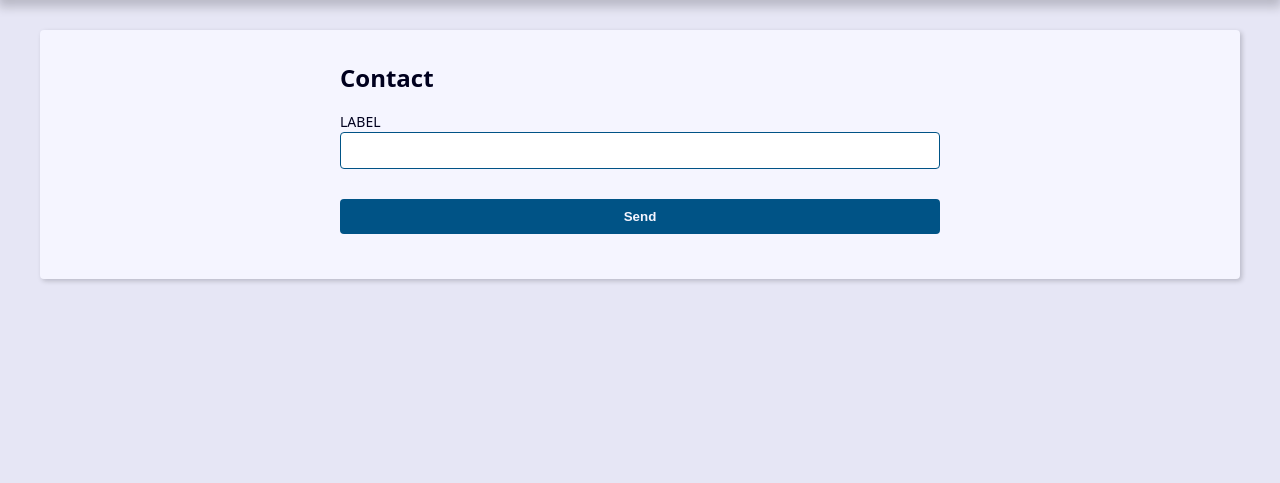
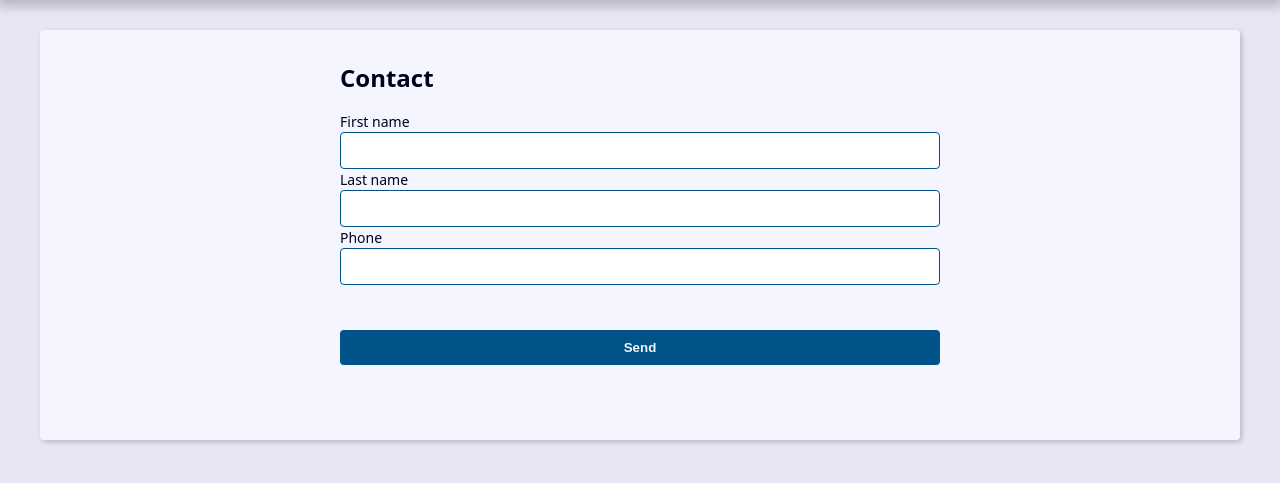
Before and after one commit to BrunoPinheirofe/agenda_projeto_django, a Django app: page /contact/create/ in a window 1280 px wide. Shown: the part 239-722 px from the top of the page. Run offline with Django 5.2, Linux system fonts and the light colour scheme.

Commit message:
tornando formulario de contato dinâmico

```diff
--- /dev/null
+++ b/contact/forms.py
@@ -0,0 +1,33 @@
+
+from django import forms
+from django.core.exceptions import ValidationError
+
+from contact.models import Contact
+
+
+class ContactForm(forms.ModelForm):
+    class Meta:
+        model = Contact
+        fields = (
+            "first_name",
+            "last_name",
+            "phone",
+        )
+
+        def clean(self):
+            cleaned_data = self.cleaned_data
+            self.add_error(
+            'first_name',
+            ValidationError(
+                'Mensagem de erro',
+                code='invalid'
+            )
+            )
+            self.add_error(
+            'first_name',
+            ValidationError(
+                'Mensagem de erro 2',
+                code='invalid'
+                )
+            )
+            return super().clean()
--- a/contact/templates/contact/create.html
+++ b/contact/templates/contact/create.html
@@ -2,6 +2,7 @@
 {% block content %}
 <div class="form-wrapper">
   <h2>Contact</h2>
+
 
   <form
     action="{% url "contact:create" %}"
@@ -10,16 +11,30 @@
   >
   {% csrf_token %}
     <div class="form-content">
+      {% for field in form %}
       <div class="form-group">
-        <label for="id_first_name">LABEL</label>
-        <input type="text" name="first_name" maxlength="255" id="id_first_name">
+        <label for="{{field.id_for_label}}">{{field.label}}</label>
+        {{field}}
+        {{field.errors}}
+        {% endfor %}
       </div>
     </div>
+    {% if form.non_field_errors %}
     <div class="form-content">
       <div class="form-group">
-        <button class="btn" type="submit">Send</button>
+        <div class="message error">
+          {{ form.non_field_errors }}
+        </div>
       </div>
     </div>
-  </form>
+  {% endif %}
+  <div class="form-content">
+    <div class="form-group">
+      <button class="btn" type="submit">Send</button>
+    </div>
+  </div>
+
+</form>
 </div>
+
 {% endblock content %}
--- a/contact/views/contact_forms.py
+++ b/contact/views/contact_forms.py
@@ -1,14 +1,12 @@
-from django.core.paginator import Paginator
-from django.db.models import Q
-from django.shortcuts import get_object_or_404, redirect, render
-from contact.models import Contact
-def create(request):
+from django.shortcuts import render
+
+from contact.forms import ContactForm
 
 
-    context = {
-    }
-    return render(
-        request,
-        'contact/create.html',
-        context
-    )
+def create(request):
+    if request.method == "POST":
+        context = {"form": ContactForm(request.POST)}
+        return render(request, "contact/create.html", context)
+
+    context = {"form": ContactForm()}
+    return render(request, "contact/create.html", context)
```
